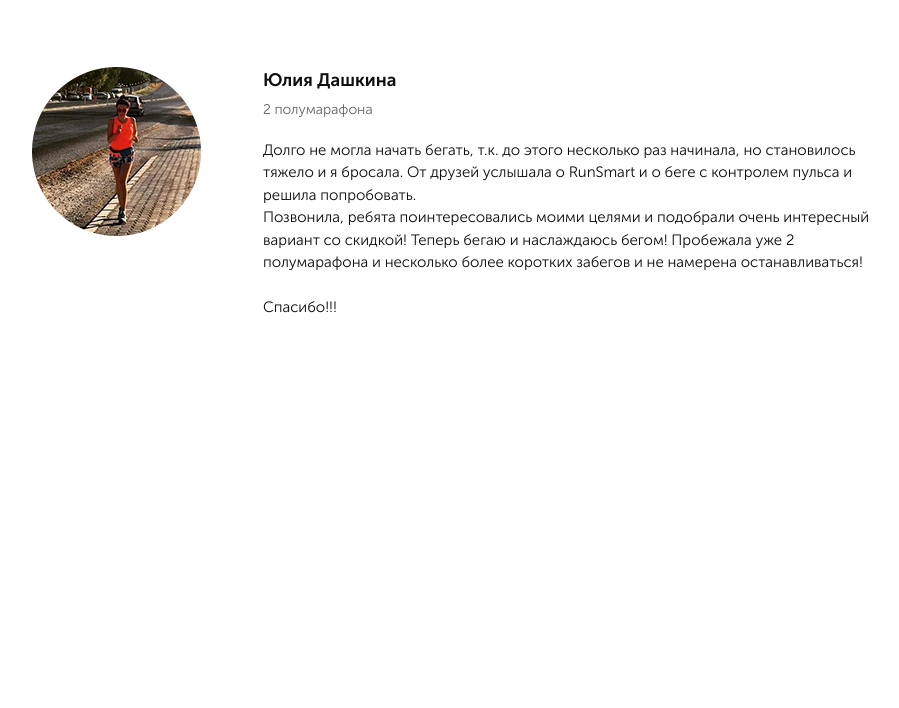
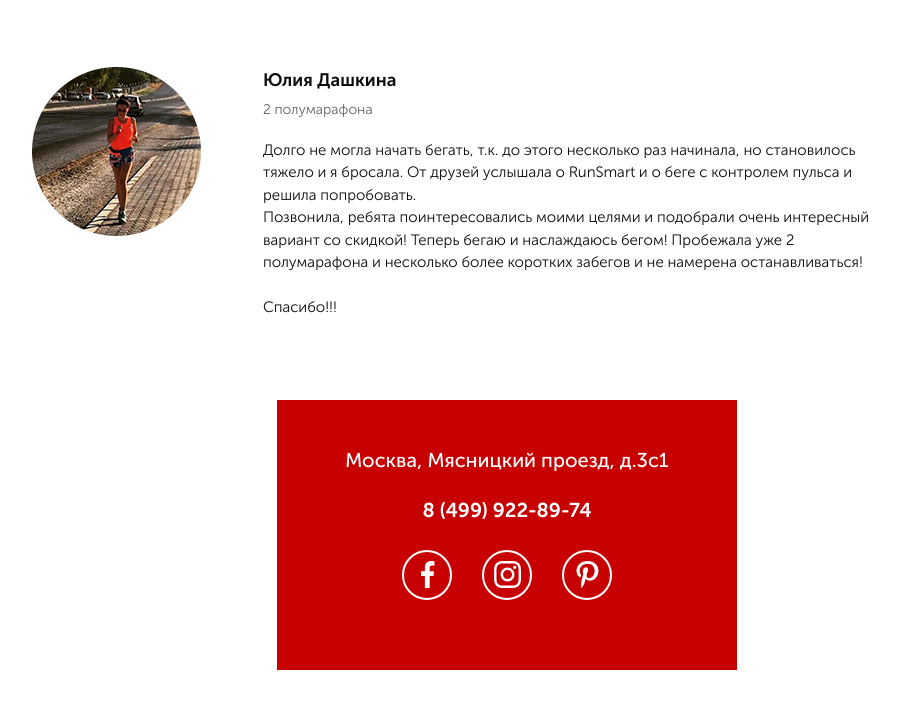
Before and after one commit to brxtox/project1, a website: page src/index.html in a window 1280 px wide. Shown: the part 4566-5274 px from the top of the page, without its empty margins (133-1032 px from the left). Before the commit the page ends 4966 px from the top, so only its background shows below. Drawn offline with nearby package versions, Linux system fonts and the light colour scheme.

Commit message:
kinda finished the footer and added map

```diff
--- a/src/index.html
+++ b/src/index.html
@@ -800,8 +800,30 @@
       </div>
     </section>
     <footer class="footer">
-      <div class="footer__map"></div>
-      <div class="footer__info"></div>
+      <!-- <div class="footer__map"></div> -->
+
+      <script
+        type="text/javascript"
+        charset="utf-8"
+        async
+        src="https://api-maps.yandex.ru/services/constructor/1.0/js/?um=constructor%3A93a99e9e7c14600a33d9d13354c5795ea685a94454f0c1b170e9c1ce35314b58&amp;width=100%25&amp;height=630&amp;lang=ru_RU&amp;scroll=false"
+      ></script>
+
+      <div class="footer__info">
+        <address class="footer__addr">Москва, Мясницкий проезд, д.3с1</address>
+        <a href="tel:+74999228974" class="footer__phone">8 (499) 922-89-74</a>
+        <div class="footer__social">
+          <a href="#" class="footer__social-item"
+            ><img src="icons/facebook.svg" alt="facebook"
+          /></a>
+          <a href="#" class="footer__social-item"
+            ><img src="icons/instagram.svg" alt="instagram"
+          /></a>
+          <a href="#" class="footer__social-item"
+            ><img src="icons/pinterest.svg" alt="printerest"
+          /></a>
+        </div>
+      </div>
     </footer>
 
     <!-- <script
--- a/src/sass/blocks/_footer.scss
+++ b/src/sass/blocks/_footer.scss
@@ -0,0 +1,62 @@
+.footer{
+  position: relative;
+  height: 630px;
+  &__info{
+    width: 460px;
+    height: 270px;
+    background-color: $main-color ;
+    position: absolute;
+    top:0;
+    left: 50% ;
+   transform: translateX(-50%);
+   text-align: center;
+   color: #ffffff;
+   padding-top: 50px;
+   padding-bottom: 60px;
+           }
+        &__addr{
+          font-size: 20px;
+          font-weight: 500;
+          margin-bottom: 30px;
+          line-height: 20px;
+        }
+   &__phone{
+        display: block;
+        font-size: 20px;
+        font-weight: 700;
+        color: #ffffff;
+        text-decoration: none;
+        line-height: 20px;
+        &:hover{
+          color: #5e5d5d;
+
+        }
+   }
+        &__social{
+          display: flex;
+          gap: 30px;
+          height: 50px;
+          justify-content: center;
+          margin-top: 30px;
+                &-item{
+                  display: flex;
+                  justify-content: center;
+                  align-items: center;
+                  width: 50px;
+                  height: 50px;
+                border: 2px solid #ffffff;
+                border-radius: 50%;
+                img{
+                 height: 27px;
+
+                }
+                &:hover{
+                  background:#5e5d5d;
+
+                }
+
+
+                    }
+        }
+
+}
```
Also changed, not shown: src/css/style.min.css.
